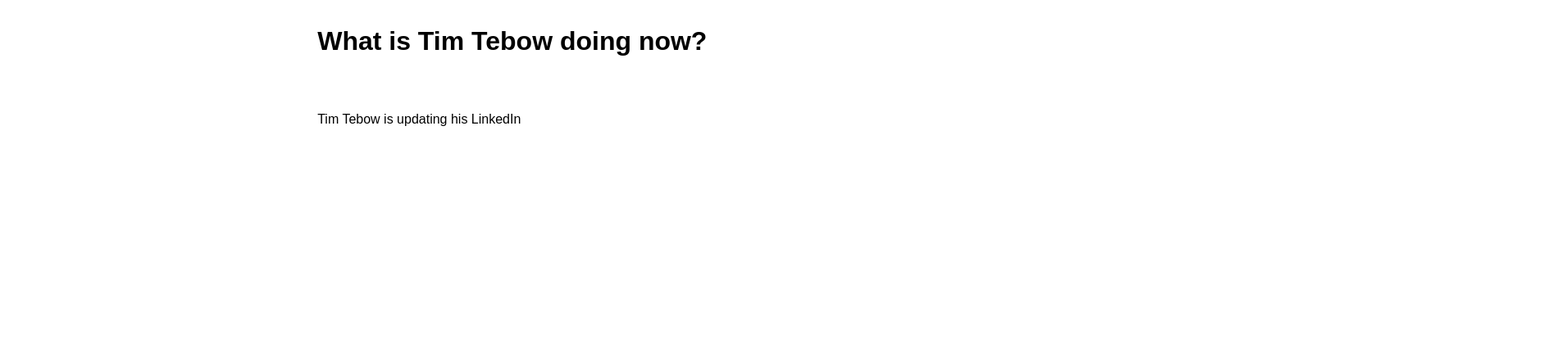
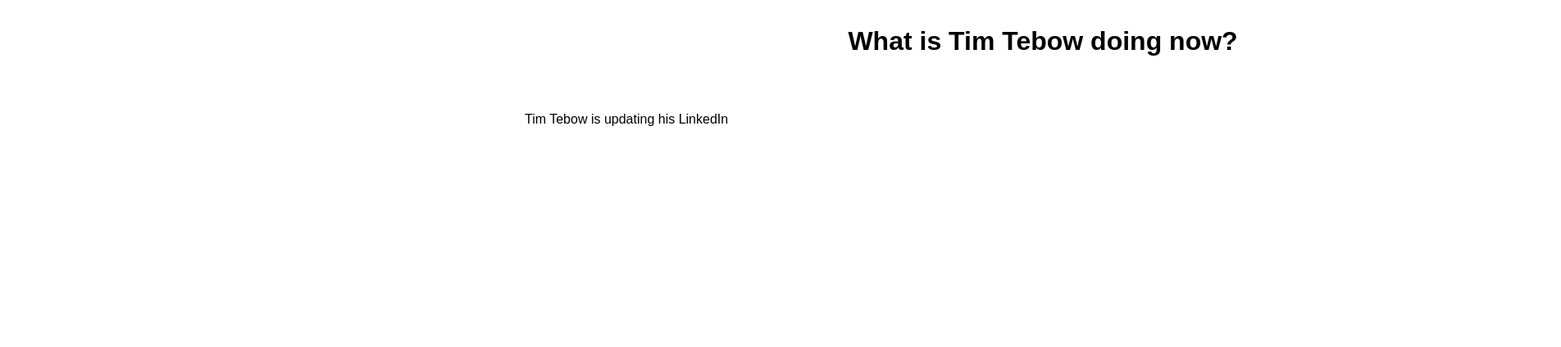
Before and after one commit to aawiseman/aawiseman.github.io, a plain HTML site: page index.html in a window 1280 px wide. Shown: the whole page at 82% size, 1904 px wide, since content can reach past the window. Drawn offline with Linux system fonts and the light colour scheme.

Commit message:
adding center

```diff
--- a/index.html
+++ b/index.html
@@ -10,13 +10,15 @@
     white-space: pre;
     font-family:arial;
     position:relative;
-    left:30%;
+    left:50%;
+    text-align: center;
 }
 .normal {
     font-family:arial;
     white-space:pre;
     position:relative;
-    left:30%;
+    left:50%;
+    text-align: center;
 }
 </style>
 <body>
```
